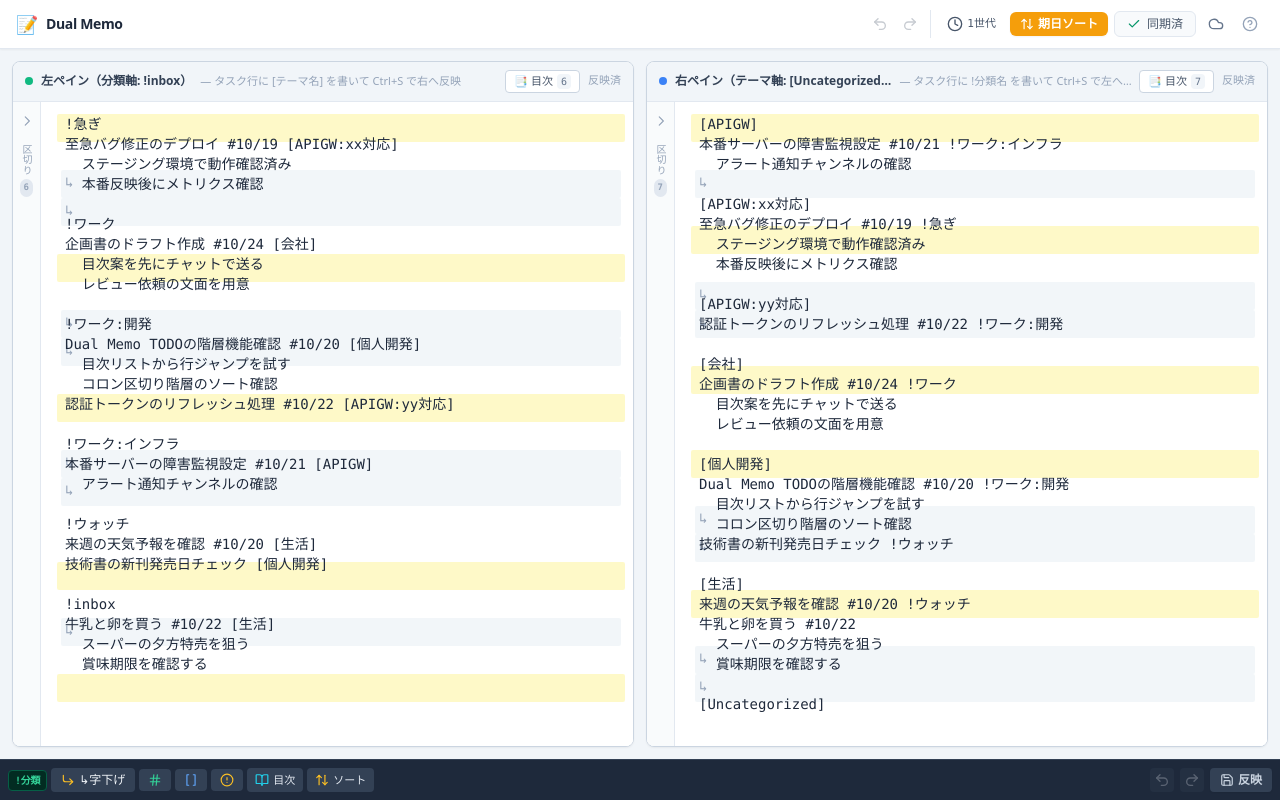
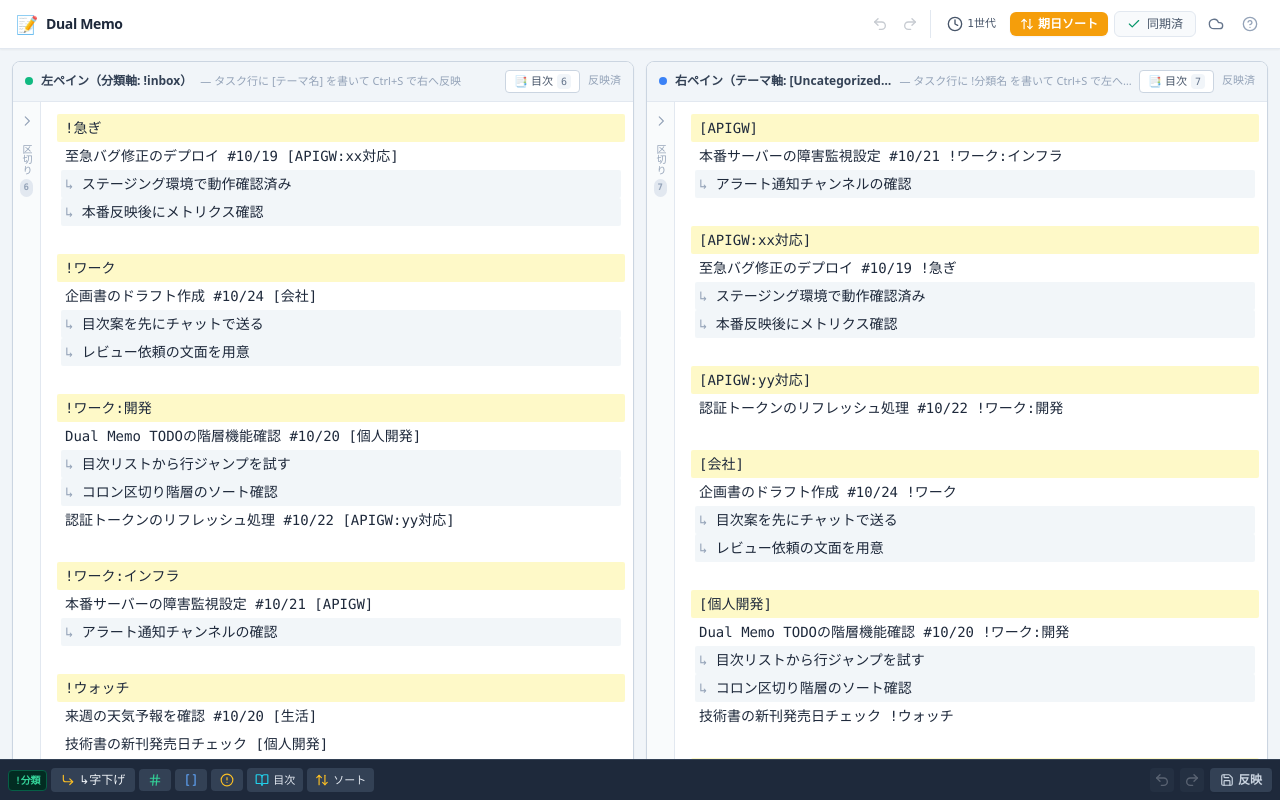
Before and after one commit to hatomachi/webapp-dual-memo-todo, a React (Vite) app: page / in a window 1280 px wide. Built offline with nearby package versions, Linux system fonts and the light colour scheme.

Commit message:
fix(editor): unify scroll container with CSS grid overlay and lock 28px line-height to prevent decoration drift and bounce shift

```diff
--- a/src/components/MemoPane.tsx
+++ b/src/components/MemoPane.tsx
@@ -1,8 +1,9 @@
 import React, {
   useRef,
-  useEffect,
+  useLayoutEffect,
   useState,
   useMemo,
+  useCallback,
   useImperativeHandle,
   forwardRef,
 } from 'react';
@@ -35,6 +36,20 @@
   onBlur: () => void;
 }
 
+const NAVIGATION_KEYS = new Set([
+  'ArrowUp',
+  'ArrowDown',
+  'ArrowLeft',
+  'ArrowRight',
+  'Home',
+  'End',
+  'PageUp',
+  'PageDown',
+  'Enter',
+  'Backspace',
+  'Delete',
+]);
+
 export const MemoPane = forwardRef<MemoPaneHandle, MemoPaneProps>(
   (
     {
@@ -52,12 +67,62 @@
     ref
   ) => {
     const [isNavOpen, setIsNavOpen] = useState<boolean>(false);
+    const scrollContainerRef = useRef<HTMLDivElement>(null);
     const textareaRef = useRef<HTMLTextAreaElement>(null);
     const backdropRef = useRef<HTMLDivElement>(null);
+    const pointerDownScrollTopRef = useRef<number | null>(null);
 
     const sections = useMemo(() => {
       return extractSectionsFromText(text, type);
     }, [text, type]);
+
+    // Ensure the active caret line is visible within the single scroll container
+    const ensureCaretVisible = useCallback(() => {
+      const textarea = textareaRef.current;
+      const container = scrollContainerRef.current;
+      const backdrop = backdropRef.current;
+      if (!textarea || !container || !backdrop) return;
+      if (document.activeElement !== textarea) return;
+
+      const caretPos = textarea.selectionEnd ?? 0;
+      const textBefore = textarea.value.substring(0, caretPos);
+      const lineIdx = textBefore.split('\n').length - 1;
+      const lineEl = backdrop.children[lineIdx] as HTMLElement | undefined;
+      if (!lineEl) return;
+
+      const lineTop = lineEl.offsetTop;
+      const lineBottom = lineTop + lineEl.offsetHeight;
+      const viewTop = container.scrollTop;
+      const viewBottom = viewTop + container.clientHeight;
+      const padding = 28; // 1 line of breathing room
+
+      if (lineTop < viewTop + 12) {
+        container.scrollTop = Math.max(0, lineTop - 12);
+      } else if (lineBottom + padding > viewBottom) {
+        container.scrollTop = lineBottom + padding - container.clientHeight;
+      }
+    }, []);
+
+    // Prevent any internal textarea scroll offset; forward it to the parent scroll container
+    const normalizeTextareaInternalScroll = useCallback(() => {
+      const textarea = textareaRef.current;
+      const container = scrollContainerRef.current;
+      if (!textarea) return;
+
+      if (textarea.scrollTop !== 0) {
+        if (container) {
+          container.scrollTop += textarea.scrollTop;
+        }
+        textarea.scrollTop = 0;
+      }
+      if (textarea.scrollLeft !== 0) {
+        textarea.scrollLeft = 0;
+      }
+    }, []);
+
+    useLayoutEffect(() => {
+      normalizeTextareaInternalScroll();
+    }, [text, normalizeTextareaInternalScroll]);
 
     // Expose manipulation methods to parent (for QuickToolbar)
     useImperativeHandle(ref, () => ({
@@ -75,8 +140,9 @@
 
         const targetCursor = start + before.length + selected.length;
         requestAnimationFrame(() => {
-          textarea.focus();
+          textarea.focus({ preventScroll: true });
           textarea.setSelectionRange(targetCursor, targetCursor);
+          ensureCaretVisible();
         });
       },
 
@@ -99,8 +165,9 @@
 
         const newCursorPos = insertPos + 3; // \n + 2 spaces
         requestAnimationFrame(() => {
-          textarea.focus();
+          textarea.focus({ preventScroll: true });
           textarea.setSelectionRange(newCursorPos, newCursorPos);
+          ensureCaretVisible();
         });
       },
 
@@ -109,51 +176,35 @@
       },
 
       focus: () => {
-        textareaRef.current?.focus();
+        textareaRef.current?.focus({ preventScroll: true });
       },
     }));
 
-    // Jump to section line and scroll smoothly
+    // Jump to section line and scroll smoothly using exact DOM line offset
     const handleSelectSection = (charIndex: number, lineIndex: number) => {
       const textarea = textareaRef.current;
-      if (!textarea) return;
+      const container = scrollContainerRef.current;
+      const backdrop = backdropRef.current;
+      if (!textarea || !container) return;
 
-      textarea.focus();
+      textarea.focus({ preventScroll: true });
       textarea.setSelectionRange(charIndex, charIndex);
 
-      // Line height is leading-7 (28px = 1.75rem)
-      const lineHeight = 28;
-      const targetScrollTop = Math.max(0, (lineIndex - 1) * lineHeight);
+      const lineEl = backdrop?.children[lineIndex] as HTMLElement | undefined;
+      const targetScrollTop = lineEl
+        ? Math.max(0, lineEl.offsetTop - 12)
+        : Math.max(0, (lineIndex - 1) * 28);
 
-      textarea.scrollTo({
+      container.scrollTo({
         top: targetScrollTop,
         behavior: 'smooth',
       });
-
-      if (backdropRef.current) {
-        backdropRef.current.scrollTo({
-          top: targetScrollTop,
-          behavior: 'smooth',
-        });
-      }
 
       // Close mobile drawer on selection
       if (window.innerWidth < 640) {
         setIsNavOpen(false);
       }
     };
-
-    // Sync scroll position between textarea and highlight backdrop
-    const syncScroll = () => {
-      if (textareaRef.current && backdropRef.current) {
-        backdropRef.current.scrollTop = textareaRef.current.scrollTop;
-        backdropRef.current.scrollLeft = textareaRef.current.scrollLeft;
-      }
-    };
-
-    useEffect(() => {
-      syncScroll();
-    }, [text]);
 
     // Handle Tab indentation and Ctrl+S / Cmd+S sync
     const handleKeyDown = (e: React.KeyboardEvent<HTMLTextAreaElement>) => {
@@ -207,6 +258,40 @@
           });
         }
       }
+    };
+
+    const handleKeyUp = (e: React.KeyboardEvent<HTMLTextAreaElement>) => {
+      if (NAVIGATION_KEYS.has(e.key)) {
+        ensureCaretVisible();
+      }
+    };
+
+    const handlePointerDown = () => {
+      if (
+        document.activeElement !== textareaRef.current &&
+        scrollContainerRef.current
+      ) {
+        pointerDownScrollTopRef.current = scrollContainerRef.current.scrollTop;
+      } else {
+        pointerDownScrollTopRef.current = null;
+      }
+    };
+
+    const handleFocus = () => {
+      if (
+        pointerDownScrollTopRef.current !== null &&
+        scrollContainerRef.current
+      ) {
+        const savedTop = pointerDownScrollTopRef.current;
+        scrollContainerRef.current.scrollTop = savedTop;
+        requestAnimationFrame(() => {
+          if (scrollContainerRef.current) {
+            scrollContainerRef.current.scrollTop = savedTop;
+          }
+          pointerDownScrollTopRef.current = null;
+        });
+      }
+      onFocus();
     };
 
     const lines = text.split('\n');
@@ -286,13 +371,17 @@
             />
           </div>
 
-          {/* Notepad Editor Container with Backdrop Highlight */}
-          <div className="relative flex-1 h-full overflow-hidden bg-white">
-            {/* Backdrop Layer */}
+          {/* Single Scroll Container holding both Backdrop and Textarea in lockstep */}
+          <div
+            ref={scrollContainerRef}
+            className="notepad-scroll-container relative flex-1 h-full overflow-y-auto overflow-x-hidden bg-white"
+          >
+            <div className="notepad-grid">
+              {/* Backdrop Layer (in-flow inside grid cell 1/1, stretches container height) */}
               <div
                 ref={backdropRef}
                 aria-hidden="true"
-              className="notepad-layer absolute inset-0 overflow-y-auto overflow-x-hidden pointer-events-none select-none font-mono text-base sm:text-sm leading-7 py-3 pl-4 sm:pl-6 pr-3 sm:pr-4 whitespace-pre-wrap break-words text-transparent"
+                className="notepad-layer overflow-hidden pointer-events-none select-none pt-3 pb-16 pl-4 sm:pl-6 pr-3 sm:pr-4 text-transparent"
               >
                 {lines.map((line, idx) => {
                   const isHeader =
@@ -304,7 +393,7 @@
                     return (
                       <div
                         key={idx}
-                      className="bg-yellow-100/90 -mx-2 px-2 rounded-sm min-h-[1.75rem]"
+                        className="notepad-line bg-yellow-100/90 -mx-2 px-2 rounded-sm"
                       >
                         {line || '\u200B'}
                       </div>
@@ -314,53 +403,59 @@
                   if (isCommentLine(line)) {
                     const indentMatch = line.match(/^[ \t\u3000]+/);
                     const indentStr = indentMatch ? indentMatch[0] : '';
-                  const bodyStr = line.slice(indentStr.length);
                     const isNarrowIndent = indentStr === ' ';
 
                     return (
                       <div
                         key={idx}
-                      className="bg-slate-100/90 -mx-1 px-1 rounded-sm min-h-[1.75rem]"
+                        className="notepad-line relative bg-slate-100/90 -mx-1 px-1 rounded-sm"
                       >
-                      <span className="relative">
-                        {indentStr}
                         <span
-                          className={`absolute top-0 text-slate-400 font-normal select-none ${
-                            isNarrowIndent ? '-left-3' : 'left-0'
+                          aria-hidden="true"
+                          className={`absolute top-0 text-slate-400 font-normal select-none pointer-events-none ${
+                            isNarrowIndent ? '-left-2' : 'left-1'
                           }`}
                         >
                           ↳
                         </span>
-                      </span>
-                      {bodyStr || '\u200B'}
+                        {line || '\u200B'}
                       </div>
                     );
                   }
 
                   return (
-                  <div key={idx} className="min-h-[1.75rem]">
+                    <div key={idx} className="notepad-line">
                       {line || '\u200B'}
                     </div>
                   );
                 })}
               </div>
 
-            {/* Foreground Native Textarea */}
+              {/* Foreground Native Textarea (shares grid cell 1/1, never scrolls independently) */}
               <textarea
                 ref={textareaRef}
                 value={text}
-              onChange={(e) => onChangeText(e.target.value)}
-              onScroll={syncScroll}
-              onFocus={onFocus}
+                onChange={(e) => {
+                  onChangeText(e.target.value);
+                  requestAnimationFrame(() => {
+                    normalizeTextareaInternalScroll();
+                    ensureCaretVisible();
+                  });
+                }}
+                onScroll={normalizeTextareaInternalScroll}
+                onPointerDown={handlePointerDown}
+                onFocus={handleFocus}
                 onBlur={onBlur}
                 onKeyDown={handleKeyDown}
+                onKeyUp={handleKeyUp}
                 placeholder={placeholder}
                 spellCheck={false}
                 autoCapitalize="off"
                 autoComplete="off"
                 autoCorrect="off"
-              className="notepad-layer relative z-10 w-full h-full overflow-y-auto overflow-x-hidden font-mono text-base sm:text-sm leading-7 py-3 pl-4 sm:pl-6 pr-3 sm:pr-4 whitespace-pre-wrap break-words text-slate-800 bg-transparent resize-none border-none outline-none focus:ring-0 placeholder:text-slate-300"
+                className="notepad-layer relative z-10 w-full h-full overflow-hidden pt-3 pb-16 pl-4 sm:pl-6 pr-3 sm:pr-4 text-slate-800 bg-transparent resize-none border-none outline-none focus:ring-0 placeholder:text-slate-300"
               />
+            </div>
           </div>
         </div>
       </div>
--- a/src/index.css
+++ b/src/index.css
@@ -8,15 +8,51 @@
     margin: 0;
     padding: 0;
     overflow: hidden;
+    overscroll-behavior: none;
     font-family: -apple-system, BlinkMacSystemFont, "Segoe UI", Roboto, "Helvetica Neue", Arial, sans-serif;
   }
 }
 
-/* Custom notepad styles */
-.notepad-editor {
+/* Single-scroll-container grid overlay for zero-lag, bounce-safe decoration sync */
+.notepad-scroll-container {
+  overscroll-behavior: none;
+  -webkit-overflow-scrolling: touch;
+}
+
+.notepad-grid {
+  display: grid;
+  grid-template-columns: minmax(0, 1fr);
+  min-height: 100%;
+  position: relative;
+}
+
+.notepad-layer {
+  grid-area: 1 / 1 / 2 / 2;
+  font-family: ui-monospace, SFMono-Regular, Menlo, Monaco, Consolas, "Liberation Mono", "Courier New", monospace;
+  font-size: 16px;
+  line-height: 28px !important;
+  letter-spacing: 0px;
+  word-spacing: 0px;
   tab-size: 2;
   -moz-tab-size: 2;
-  line-height: 1.625;
+  font-variant-ligatures: none;
+  -webkit-text-size-adjust: 100%;
+  white-space: pre-wrap;
+  overflow-wrap: break-word;
+  word-break: break-word;
+  box-sizing: border-box;
+}
+
+@media (min-width: 640px) {
+  .notepad-layer {
+    font-size: 14px;
+    line-height: 28px !important;
+  }
+}
+
+.notepad-line {
+  line-height: 28px !important;
+  min-height: 28px;
 }
 
 /* Custom scrollbars */
```
Lines whose indentation alone changed are shown as unchanged.
